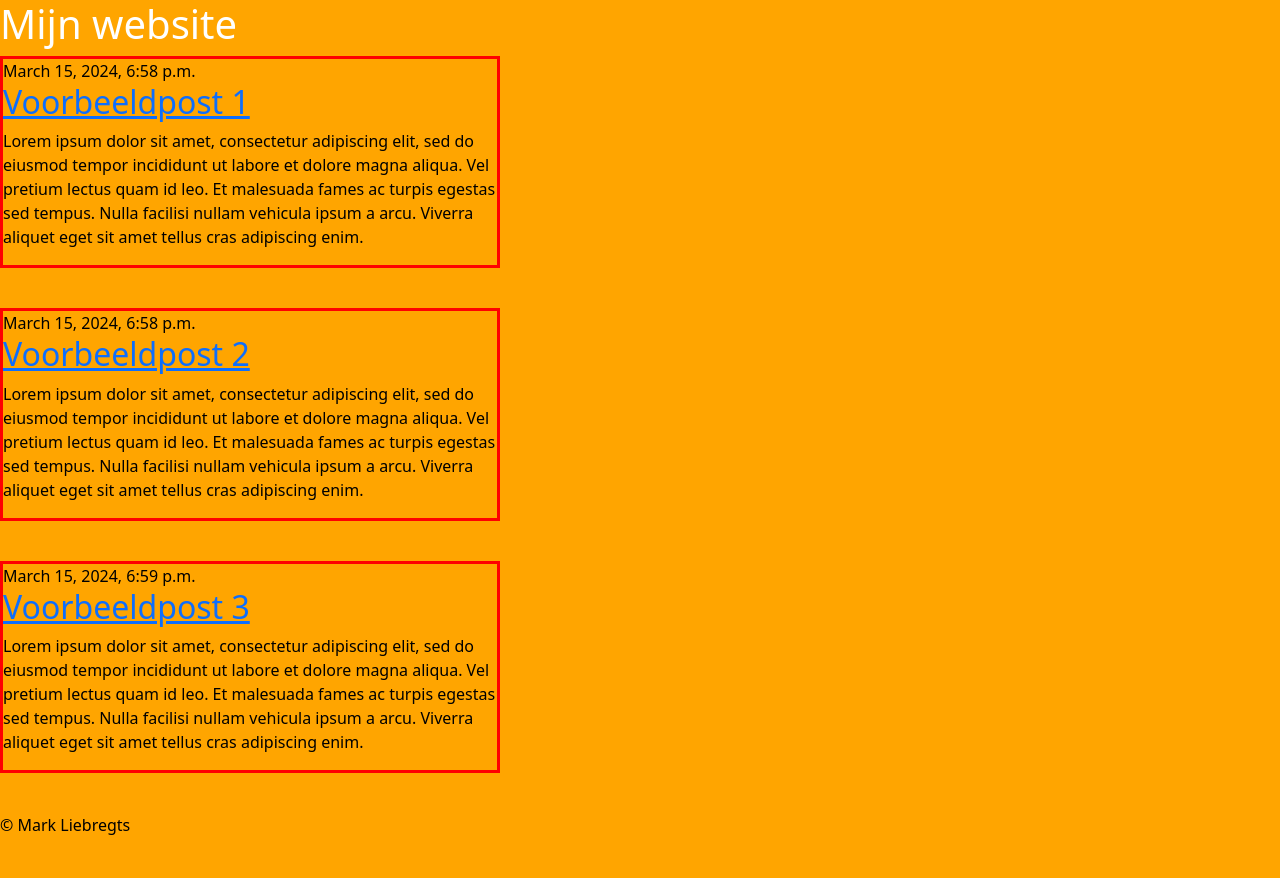
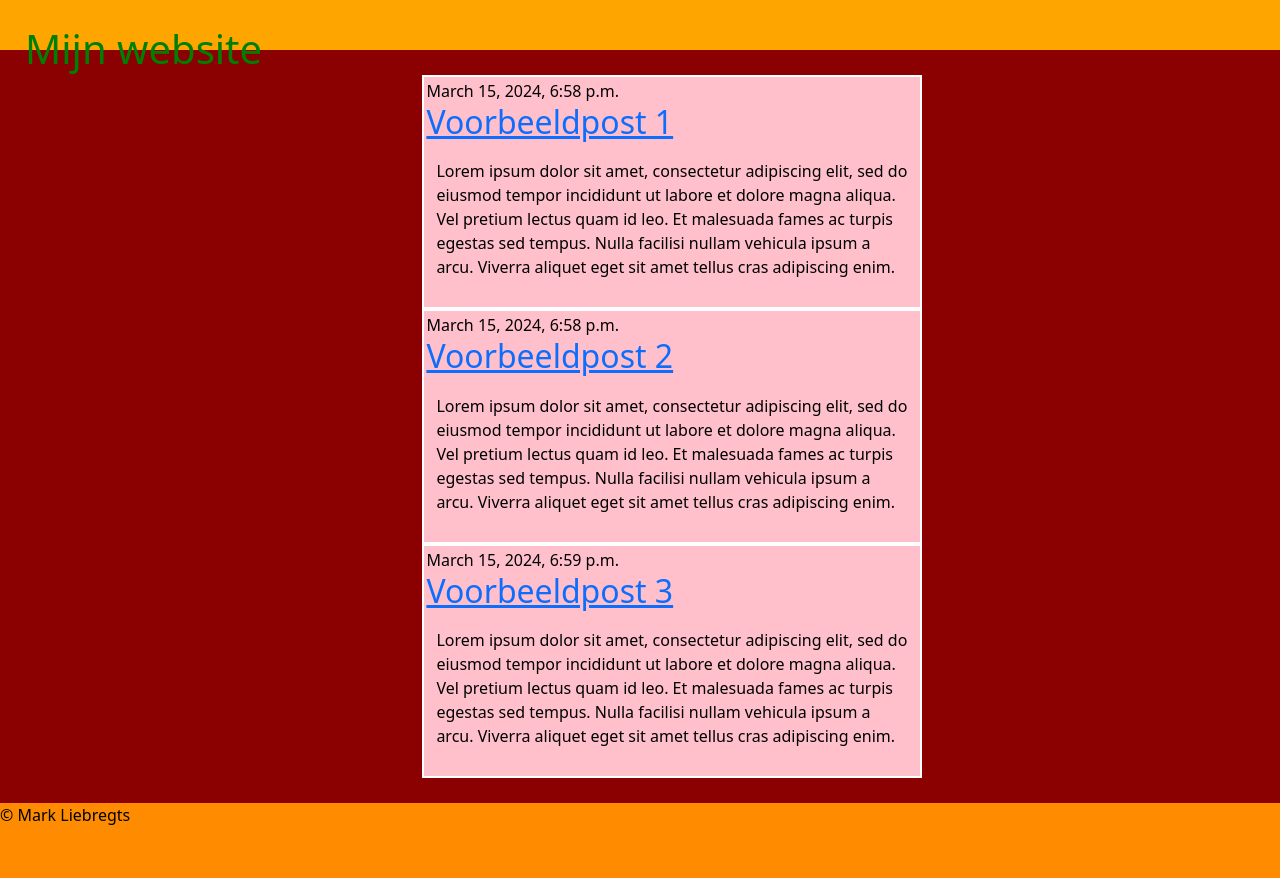
Before and after one commit to MALiebregts/testDjango, a Django app: template mysite/blog/templates/blog/post_list.html in a window 1280 px wide. Before the commit the page ends 835 px from the top, so only its background shows below. Run offline with Django 3.2, Linux system fonts and the light colour scheme; the template is opened without the code that fills it: values that come from a table or form of the project are taken from there, others are empty; data comes from the database, SQL or seed files in the repository; some libraries are stand-ins or nearby versions.

Commit message:
Untracked files

```diff
--- a/mysite/blog/static/stijl1.css
+++ b/mysite/blog/static/stijl1.css
@@ -1,5 +1,56 @@
-body{background-color: orange;color: black;}
+header {
+    background-color:orange;
+    text-align: left;
+    height: 50px;
+    margin-bottom: 25px;
+    padding: 25px 0px 25px 25px;
+}
 
-h1{color: white;}
+body{
+    background-color: darkred;
+    color: black;
+}
 
-article{width: 500px;margin-bottom: 40px;border: 3px solid red;}
+h1{
+    color: green;
+}
+
+article{
+    width: 500px;
+    height: auto;
+    border: 2px solid white;
+    padding: 2px;
+    margin-left: 33%;
+}
+
+.post {
+    background-color: pink;
+}
+
+p {
+    padding: 10px;
+}
+
+footer {
+    background-color: darkorange;
+    height: 75px;
+    margin-top: 25px;
+}
+
+.date {
+    padding: 0px;
+}
+
+h2 {
+    padding-left: 0px;
+    color: yellow;
+}
+
+.post.text {
+    margin: 20px;
+}
+
+.post.title {
+    color: yellow;
+    padding-left: 50px;
+}
```
